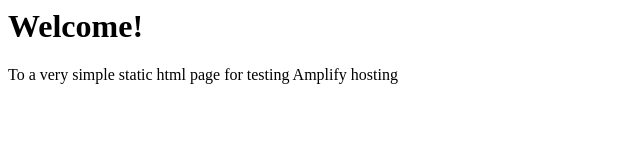
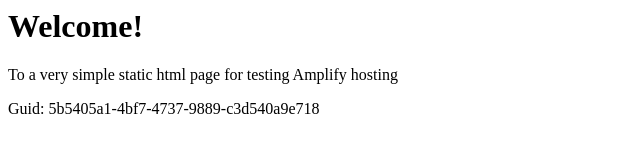
Before and after one commit to aws-aemilia-hkg/Github-PR-Commit-Integration-Test-DoNotTouch-GitH-MJCD6L4M-v1-preprod-ap-east-1, a website: page src/index.html in a window 1280 px wide. Shown: the whole page, without its empty margins (0-640 px from the left). Drawn offline with Linux system fonts and the light colour scheme.

Commit message:
commit from integ tests

```diff
--- a/src/index.html
+++ b/src/index.html
@@ -1,3 +1,5 @@
+
+
 <html lang="en">
 
 <head>
@@ -10,6 +12,6 @@
 <body>
     <h1>Welcome!</h1>
     <p>To a very simple static html page for testing Amplify hosting</p>
-</body>
+    <p>Guid: 5b5405a1-4bf7-4737-9889-c3d540a9e718</p></body>
 
 </html>
```
